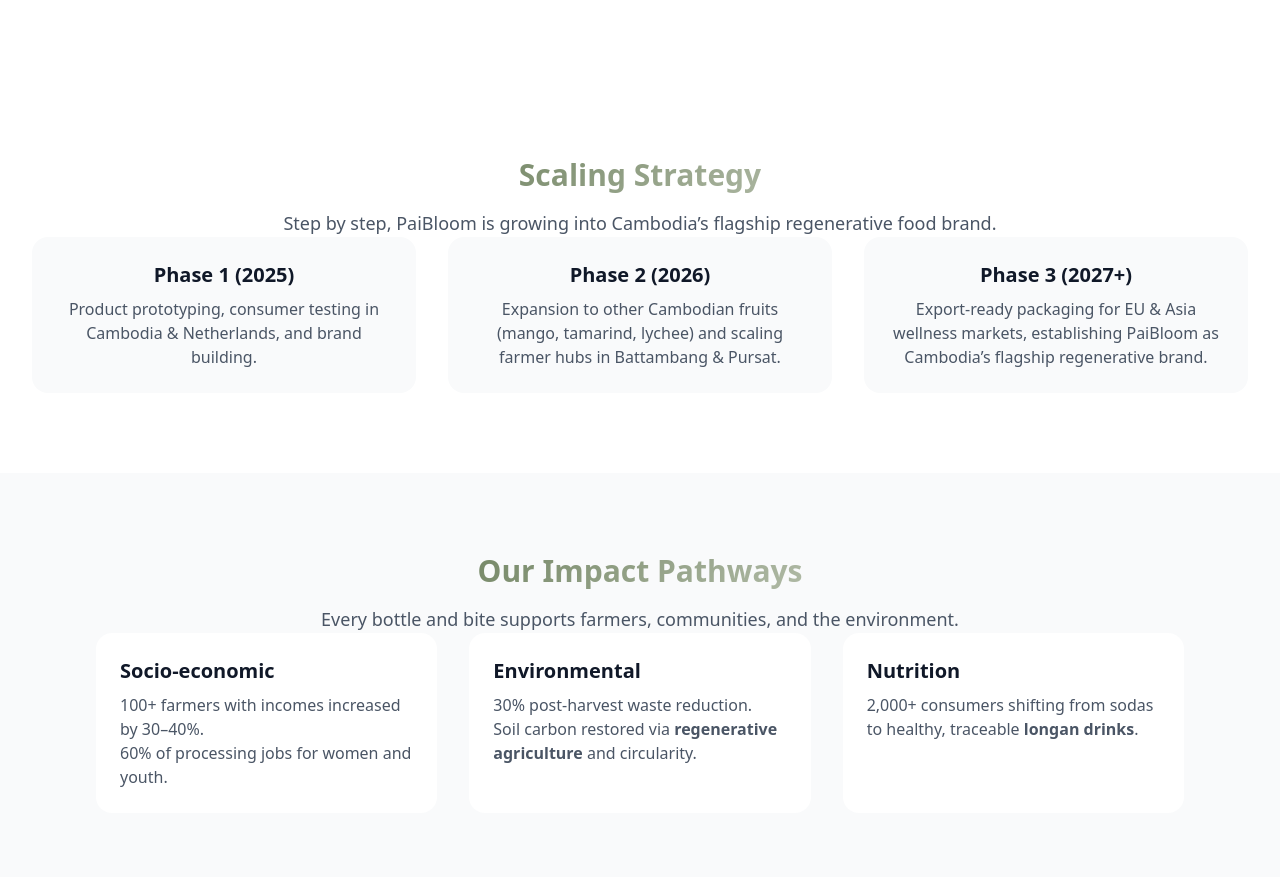
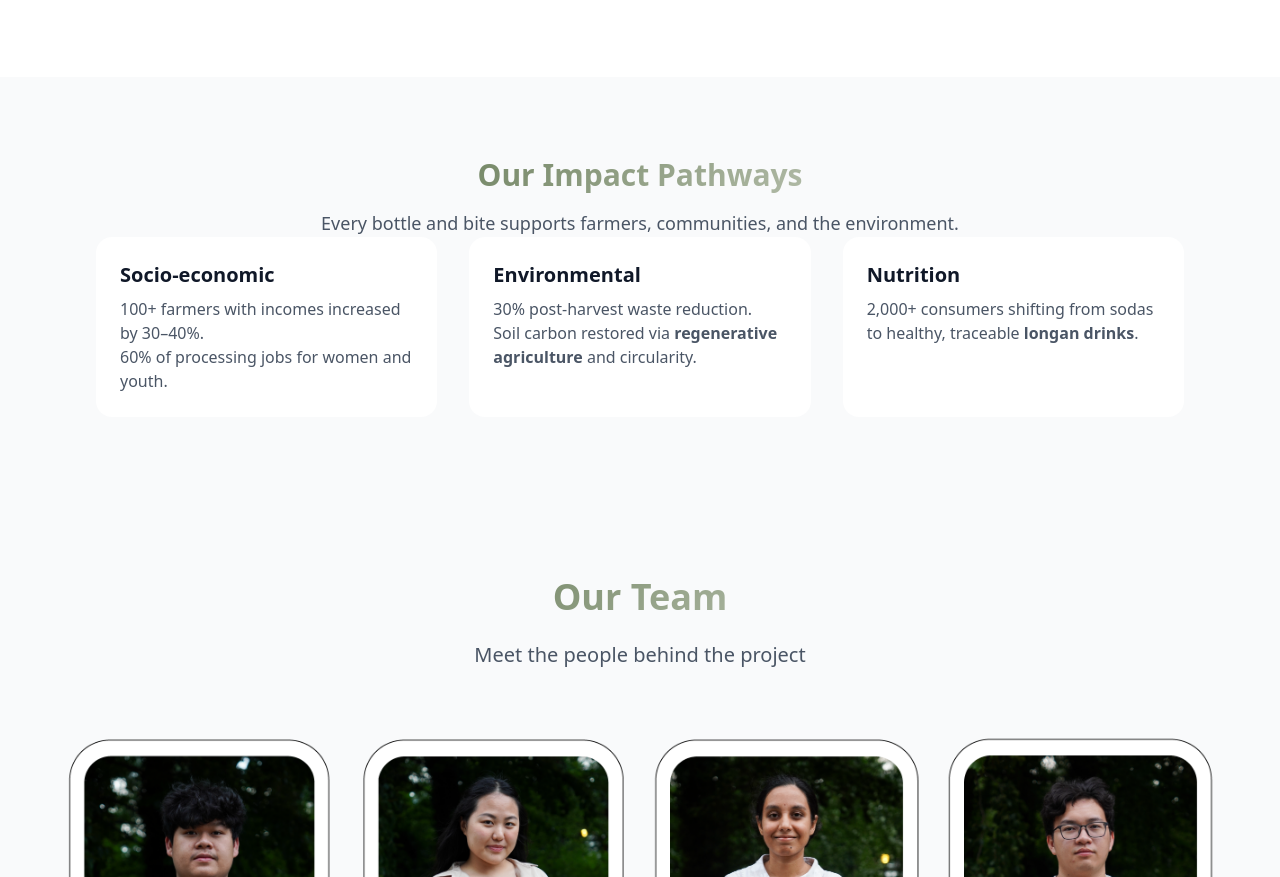
Before and after one commit to JimmyTithphit30/Paibloom, a plain HTML site: page index.html in a window 1280 px wide. Shown: the part 1543-2420 px from the top of the page. Drawn offline with Linux system fonts and the light colour scheme.

Commit message:
remove scaling strategy for now

```diff
--- a/index.html
+++ b/index.html
@@ -274,7 +274,7 @@
 </section>
 
  <!-- Scaling Strategy -->
-<section id="scaling" class="py-20 bg-white">
+<!-- <section id="scaling" class="py-20 bg-white">
   <div class="text-center mb-12">
     <h2 class="text-3xl font-bold text-gradient mb-4">Scaling Strategy</h2>
     <p class="text-lg text-gray-600">Step by step, PaiBloom is growing into Cambodia’s flagship regenerative food brand.</p>
@@ -293,7 +293,7 @@
       <p class="text-gray-600">Export-ready packaging for EU & Asia wellness markets, establishing PaiBloom as Cambodia’s flagship regenerative brand.</p>
     </div>
   </div>
-</section>
+</section> -->
 
 
 <!-- Impact -->
```
